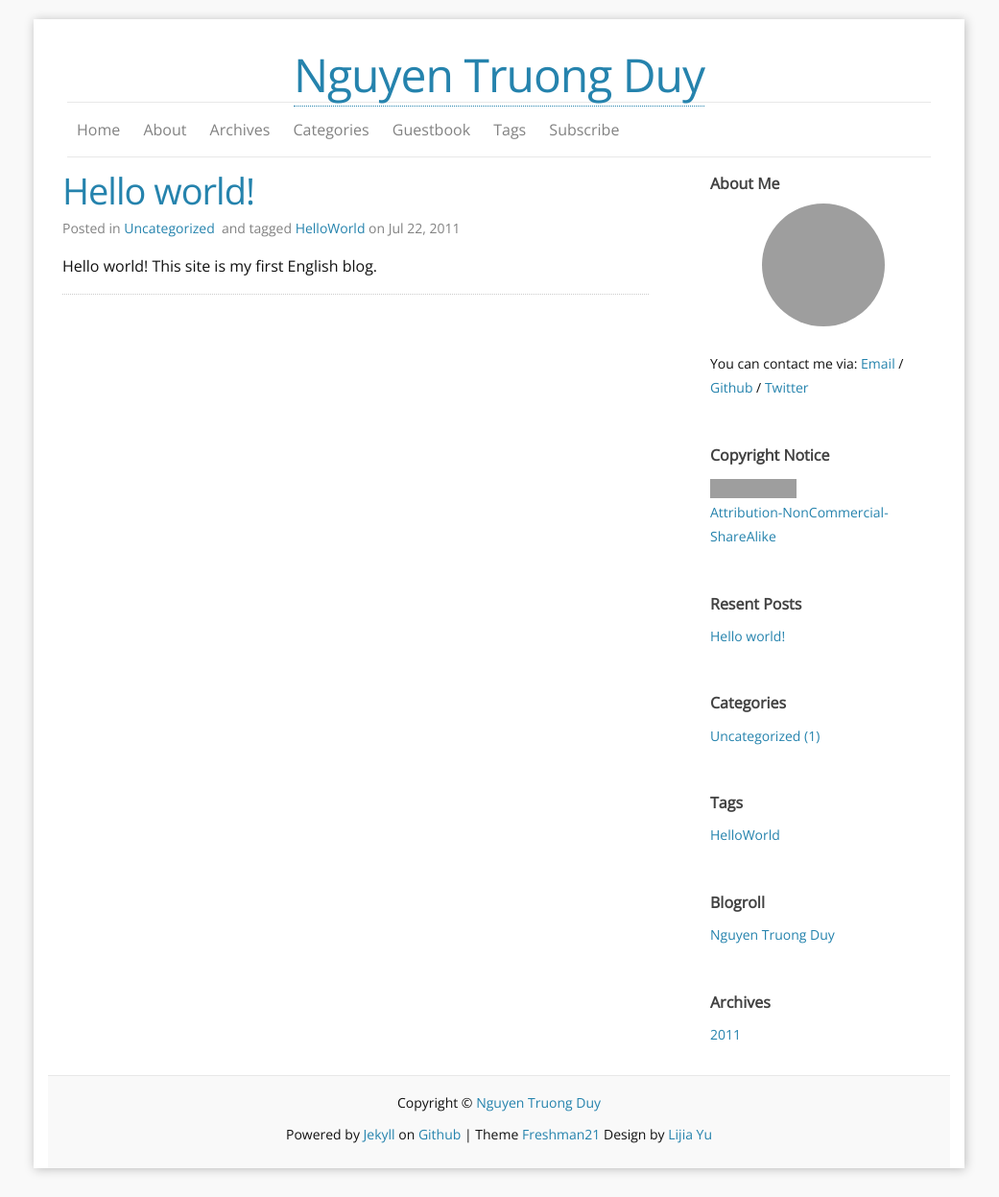
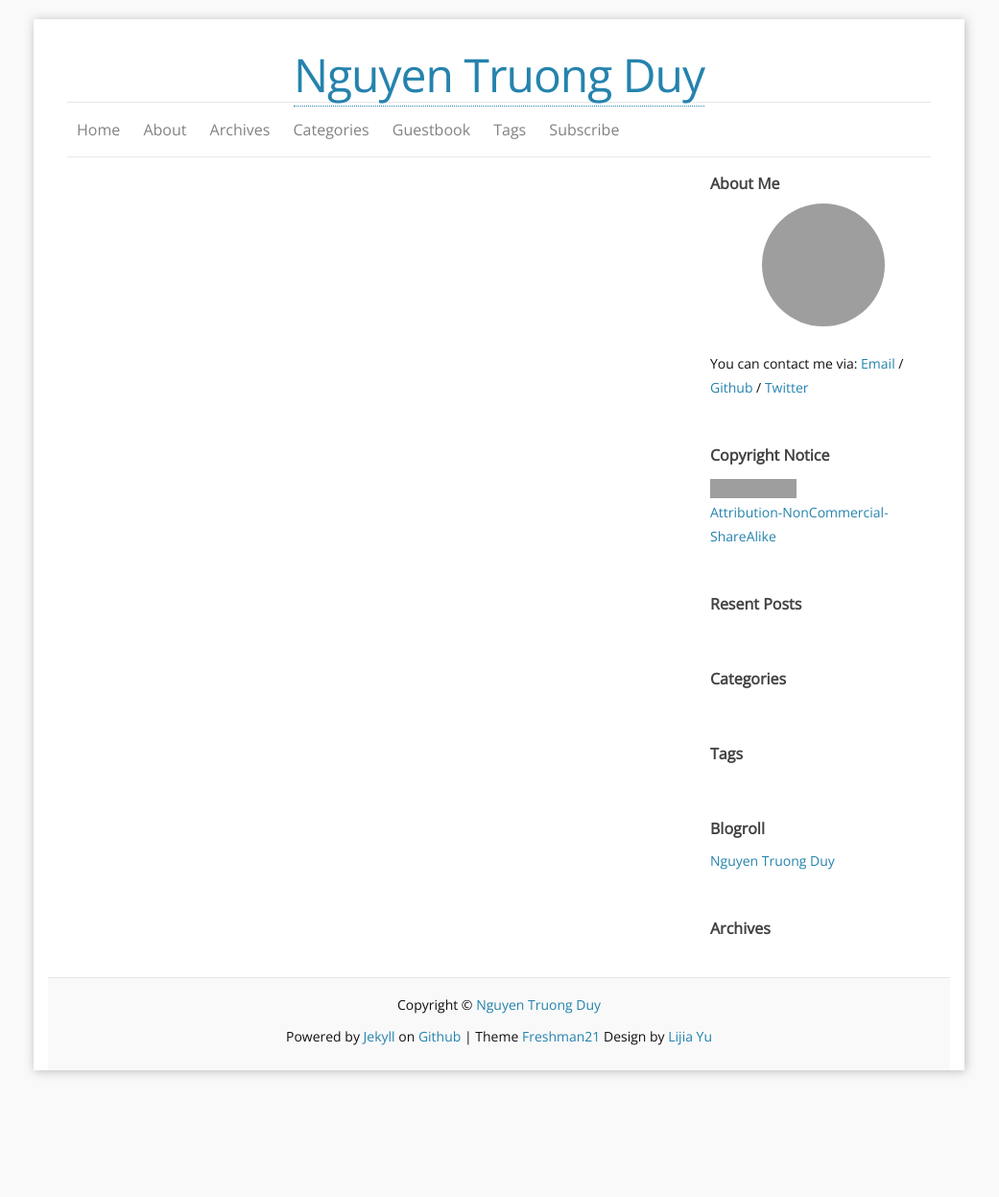
Before and after one commit to truongduyng/truongduyng.github.io, a Jekyll site: the page built from index.html, in a window 1280 px wide. Shown: the whole page at 96% size, without its empty margins (120-1161 px from the left). Built offline with Jekyll 4.4.1, drawn with Linux system fonts in a browser that asks for light colours; the list of posts is cut into pages by our own code; after the commit the page ends 1145 px from its top, so only the background shows below that; grey boxes are pictures that could not be loaded.

Commit message:
git basic

```diff
--- a/_config.yml
+++ b/_config.yml
@@ -14,7 +14,7 @@ github_username:  ntduy
 disqus_shortname: freshman21
 favicon:     "/images/favicon.ico"
 aboutme:
-aboutme_photo: https://i.imgur.com/15BT1.jpg # your photo.
+aboutme_photo: https://lh6.googleusercontent.com/-ZtnchZinRzA/VDSZgBK9IKI/AAAAAAAAABM/MqAWQsK9Eyc/w140-h140-p/Tet2013_Phoninh.jpg # your photo.
 
 
 ### Site setting:
@@ -42,8 +42,8 @@ locales:
 
 Blogroll:
     - name: Nguyen Truong Duy
-      href: http://ntduy.github.io
-      title: Another Jekyll blog theme
+      href: http://ntduy.blogspot.com
+      title: My blogspot
 
 
 ### Build settings
--- a/_posts/2011-07-22-hello-world.md
+++ /dev/null
@@ -1,10 +0,0 @@
----
-published: true
-title: Hello world!
-layout: post
-author: Duy
-category: Uncategorized
-tags: HelloWorld
-
----
-Hello world! This site is my first English blog.
```
